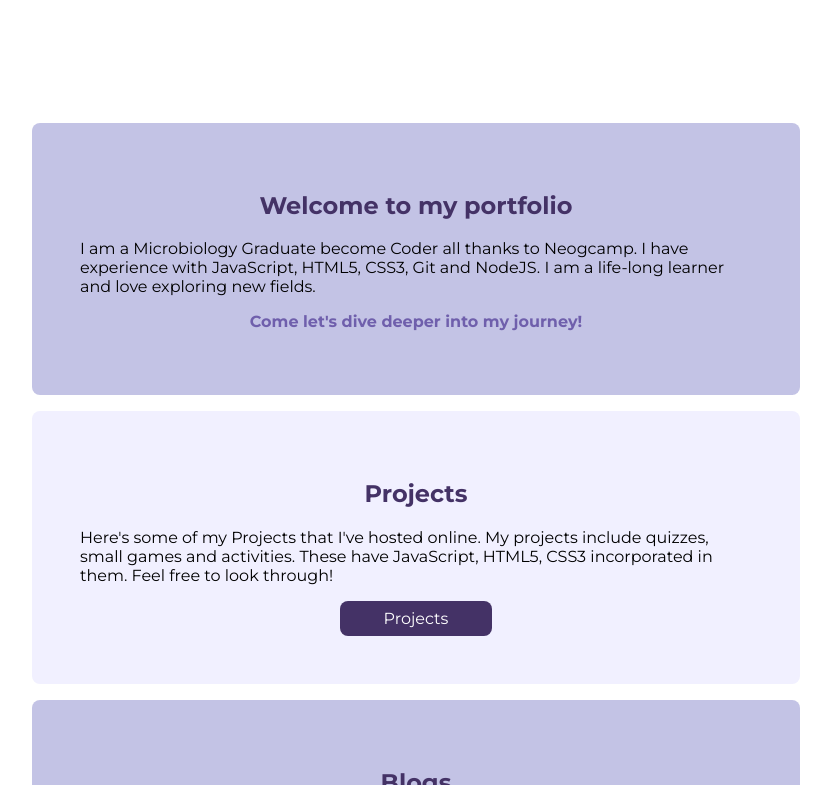
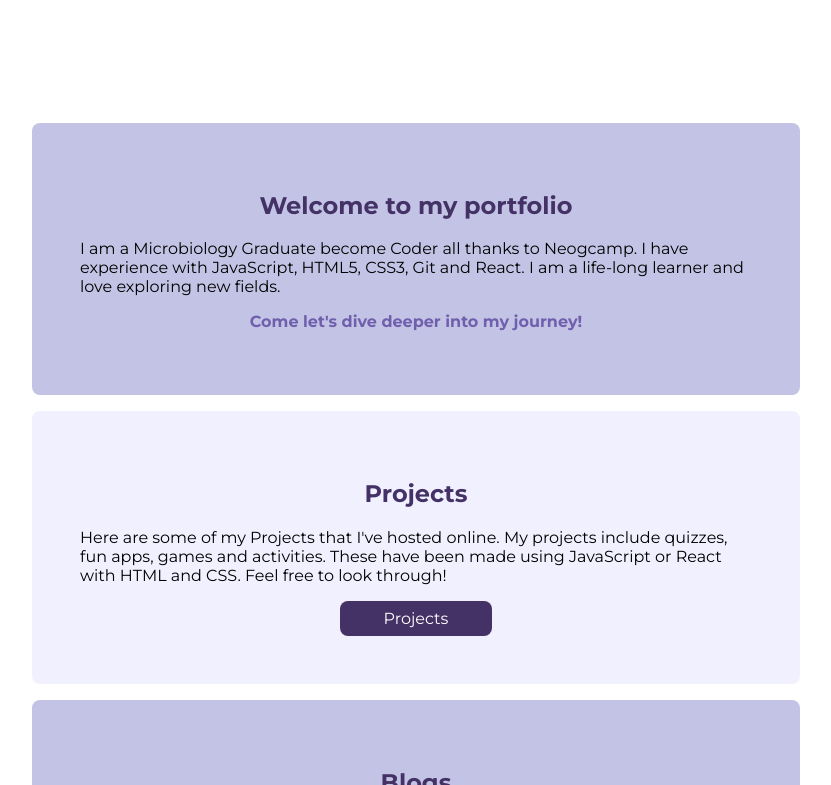
Before and after one commit to amulyaparab/neogcamp-lesson-3-live, a plain HTML site: page index.html in a window 1280 px wide. Shown: the part 635-1420 px from the top of the page, without its empty margins (224-1055 px from the left). Drawn offline with Linux system fonts and the light colour scheme.

Commit message:
updated details

```diff
--- a/index.html
+++ b/index.html
@@ -33,7 +33,7 @@
         <h1>Welcome to my portfolio</h1>
         <p>
           I am a Microbiology Graduate become Coder all thanks to Neogcamp. I
-          have experience with JavaScript, HTML5, CSS3, Git and NodeJS. I am a
+          have experience with JavaScript, HTML5, CSS3, Git and React. I am a
           life-long learner and love exploring new fields.
         </p>
         <h3>Come let's dive deeper into my journey!</h3>
@@ -44,9 +44,10 @@
       <section class="section whitish">
         <h1>Projects</h1>
         <p>
-          Here's some of my Projects that I've hosted online. My projects
-          include quizzes, small games and activities. These have JavaScript,
-          HTML5, CSS3 incorporated in them. Feel free to look through!
+          Here are some of my Projects that I've hosted online. My projects
+          include quizzes, fun apps, games and activities. These have been made
+          using JavaScript or React with HTML and CSS. Feel free to look
+          through!
         </p>
         <a class="link-primary link" href="/lib/projects.html">Projects</a>
       </section>
```
